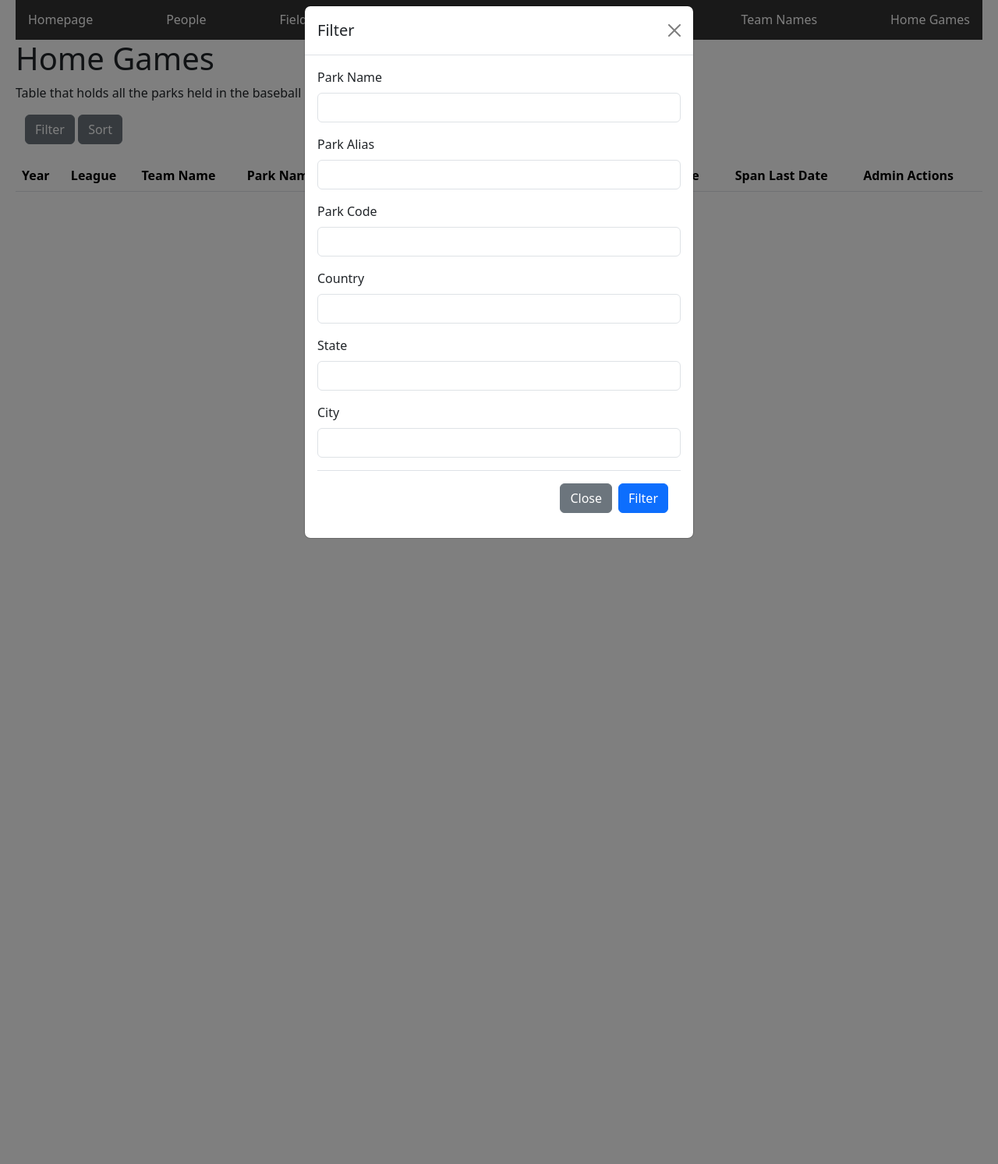
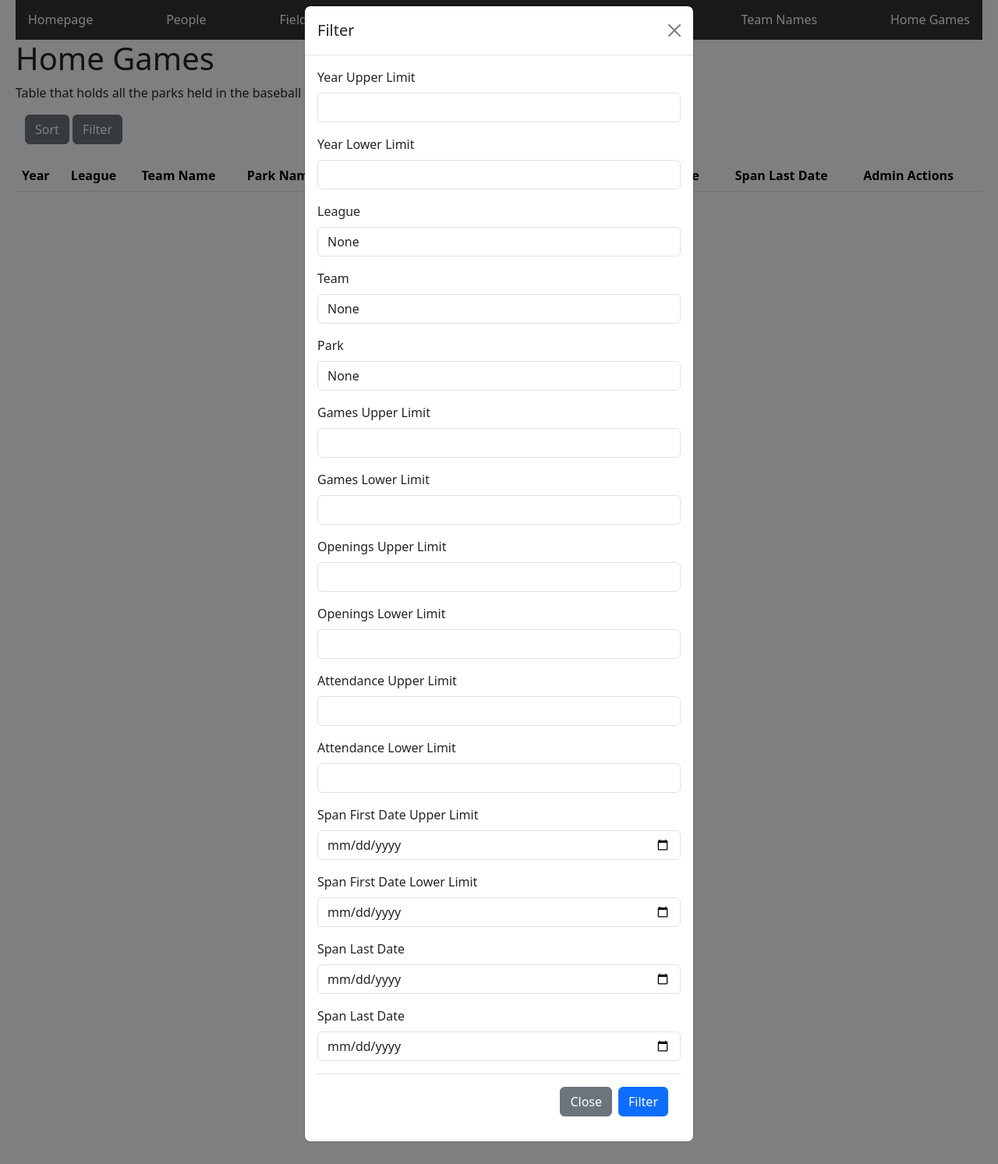
Before and after one commit to itudb2306/itudb2306, a Flask app: page /tables/homegames in a window 1280 px wide, after a click on "Filter". Shown: the part 21-1514 px from the top of the page at 78% size. Run offline with Flask 3, Linux system fonts and the light colour scheme; data that the repository does not hold is empty.

Commit message:
Filter done for homegames

```diff
--- a/models/tables/homegames/forms.py
+++ b/models/tables/homegames/forms.py
@@ -134,16 +134,16 @@ class UpdateForm:
 
 
 class FilterForm:
-    def __init__(self, yearUL: int = None, yearLL: int = None, league: str = None, team_name: str = None,
-                 park_name: str = None, gamesUL: int = None, gamesLL: int = None, openingsUL: int = None,
+    def __init__(self, yearUL: int = None, yearLL: int = None, lgID: str = None, team_ID: int = None,
+                 park_ID: str = None, gamesUL: int = None, gamesLL: int = None, openingsUL: int = None,
                  openingsLL: int = None, attendanceUL: int = None, attendanceLL: int = None,
                  spanfirst_dateUL: str = None, spanfirst_dateLL: str = None, spanlast_dateUL: str = None,
                  spanlast_dateLL: str = None):
         self.yearUL = yearUL
         self.yearLL = yearLL
-        self.league = league
-        self.team_name = team_name
-        self.park_name = park_name
+        self.lgID = lgID
+        self.team_ID = team_ID
+        self.park_ID = park_ID
         self.gamesUL = gamesUL
         self.gamesLL = gamesLL
         self.openingsUL = openingsUL
@@ -232,9 +232,9 @@ class FilterForm:
         fitler_dict = {
             'filterYearUL': self.yearUL,
             'filterYearLL': self.yearLL,
-            'filterLeague': self.league,
-            'filterTeamName': self.team_name,
-            'filterParkName': self.park_name,
+            'filterLeague': self.lgID,
+            'filterTeamName': self.team_ID,
+            'filterParkName': self.park_ID,
             'filterGamesUL': self.gamesUL,
             'filterGamesLL': self.gamesLL,
             'filterOpeningsUL': self.openingsUL,
@@ -262,13 +262,13 @@ class FilterForm:
             and_string += " AND year >= {}".format(self.yearLL)
 
         if self.league not in empty:
-            and_string += " AND league LIKE '%{}%'".format(self.league)
+            and_string += " AND lgID LIKE '%{}%'".format(self.league)
 
         if self.team_name not in empty:
-            and_string += " AND team_name LIKE '%{}%'".format(self.team_name)
+            and_string += " AND team_ID = {}".format(self.team_name)
 
         if self.park_name not in empty:
-            and_string += "park_name LIKE '%{}%'".format(self.park_name)
+            and_string += "park_ID = {}".format(self.park_name)
 
         if self.gamesUL not in empty:
             and_string += " AND games <= {}".format(self.gamesUL)
--- a/templates/table_homegames/table_homegames.html
+++ b/templates/table_homegames/table_homegames.html
@@ -16,10 +16,9 @@
 <p>Table that holds all the parks held in the baseball database.</p>
 
 <div class="container-fluid mb-3 justify-content-start">
-  <!-- Filter Button -->
-  {% include 'table_homegames/utils/filter_modal.html' %}
   <!-- Sort Button -->
   {% include 'table_homegames/utils/sort_modal.html' %}
+  {% include 'table_homegames/utils/filter_modal.html' %}
 </div>
 
 <table class="table table-hover">
--- a/templates/table_homegames/utils/filter_modal.html
+++ b/templates/table_homegames/utils/filter_modal.html
@@ -9,33 +9,100 @@
                 <button type="button" class="btn-close" data-bs-dismiss="modal" aria-label="Close"></button>
             </div>
             <div class="modal-body">
-                <form action="{{ url_for('parks.view_table', p=current_page, sort=sort, filter=filter) }}"
+                <form action="{{ url_for('homegames.view_table', p=current_page, sort=sort, filter=filter) }}"
                     method="POST">
 
                     <div class="mb-3">
-                        <label for="fitlerParkName" class="form-label">Park Name</label>
-                        <input type="text" class="form-control" id="fitlerParkName" name="fitlerParkName">
+                        <label for="filterYearUL" class="form-label">Year Upper Limit</label>
+                        <input type="number" class="form-control" id="filterYearUL" name="filterYearUL">
                     </div>
+
                     <div class="mb-3">
-                        <label for="filterParkAlias" class="form-label">Park Alias</label>
-                        <input type="text" class="form-control" id="filterParkAlias" name="filterParkAlias">
+                        <label for="filterYearLL" class="form-label">Year Lower Limit</label>
+                        <input type="number" class="form-control" id="filterYearLL" name="filterYearLL">
                     </div>
+
                     <div class="mb-3">
-                        <label for="filterParkKey" class="form-label">Park Code</label>
-                        <input type="text" class="form-control" id="filterParkKey" name="filterParkKey">
+                        <label for="filterLeague" class="form-label">League</label>
+                        <select class="form-control" id="filterLeague" name="filterLeague">
+                            <option value="">None</option>
+                            {% for league in leagues_list %}
+                            <option value="{{ league['lgID'] }}">{{ league['league'] }}</option>
+                            {% endfor %}
+                        </select>
                     </div>
+
                     <div class="mb-3">
-                        <label for="filterCountry" class="form-label">Country</label>
-                        <input type="text" class="form-control" id="filterCountry" name="filterCountry">
+                        <label for="filterTeamName" class="form-label">Team</label>
+                        <select class="form-control" id="filterTeamName" name="filterTeamName">
+                            <option value="">None</option>
+                            {% for team in teams_list %}
+                            <option value="{{ team['ID'] }}">{{ team['name'] }}</option>
+                            {% endfor %}
+                        </select>
                     </div>
+
                     <div class="mb-3">
-                        <label for="filterState" class="form-label">State</label>
-                        <input type="text" class="form-control" id="filterState" name="filterState">
+                        <label for="filterParkName" class="form-label">Park</label>
+                        <select class="form-control" id="filterParkName" name="filterParkName">
+                            <option value="">None</option>
+                            {% for park in parks_list %}
+                            <option value="{{ park['ID'] }}">{{ park['parkname'] }}</option>
+                            {% endfor %}
+                        </select>
                     </div>
+
                     <div class="mb-3">
-                        <label for="filterCity" class="form-label">City</label>
-                        <input type="text" class="form-control" id="filterCity" name="filterCity">
+                        <label for="filterGamesUL" class="form-label">Games Upper Limit</label>
+                        <input type="number" class="form-control" id="filterGamesUL" name="filterGamesUL">
                     </div>
+
+                    <div class="mb-3">
+                        <label for="filterGamesLL" class="form-label">Games Lower Limit</label>
+                        <input type="number" class="form-control" id="filterGamesLL" name="filterGamesLL">
+                    </div>
+
+                    <div class="mb-3">
+                        <label for="filterOpeningsUL" class="form-label">Openings Upper Limit</label>
+                        <input type="number" class="form-control" id="filterOpeningsUL" name="filterOpeningsUL">
+                    </div>
+
+                    <div class="mb-3">
+                        <label for="filterOpeningsLL" class="form-label">Openings Lower Limit</label>
+                        <input type="number" class="form-control" id="filterOpeningsLL" name="filterOpeningsLL">
+                    </div>
+
+
+                    <div class="mb-3">
+                        <label for="filterAttendanceUL" class="form-label">Attendance Upper Limit</label>
+                        <input type="number" class="form-control" id="filterAttendanceUL" name="filterAttendanceUL">
+                    </div>
+
+                    <div class="mb-3">
+                        <label for="filterAttendanceLL" class="form-label">Attendance Lower Limit</label>
+                        <input type="number" class="form-control" id="filterAttendanceLL" name="filterAttendanceLL">
+                    </div>
+
+                    <div class="mb-3">
+                        <label for="filterSpanFirstDateUL" class="form-label">Span First Date Upper Limit</label>
+                        <input type="date" class="form-control" id="filterSpanFirstDateUL" name="filterSpanFirstDateUL">
+                    </div>
+
+                    <div class="mb-3">
+                        <label for="filterSpanFirstDateLL" class="form-label">Span First Date Lower Limit</label>
+                        <input type="date" class="form-control" id="filterSpanFirstDateLL" name="filterSpanFirstDateLL">
+                    </div>
+
+                    <div class="mb-3">
+                        <label for="filterSpanLastDateUL" class="form-label">Span Last Date</label>
+                        <input type="date" class="form-control" id="filterSpanLastDateUL" name="filterSpanLastDateUL">
+                    </div>
+
+                    <div class="mb-3">
+                        <label for="filterSpanLastDateLL" class="form-label">Span Last Date</label>
+                        <input type="date" class="form-control" id="filterSpanLastDateLL" name="filterSpanLastDateLL">
+                    </div>
+
                     <div class="modal-footer">
                         <button type="button" class="btn btn-secondary" data-bs-dismiss="modal">Close</button>
                         <button type="submit" class="btn btn-primary">Filter</button>
```
Also changed, not shown: templates/table_homegames/utils/sort_modal.html (+0 -13 lines).
